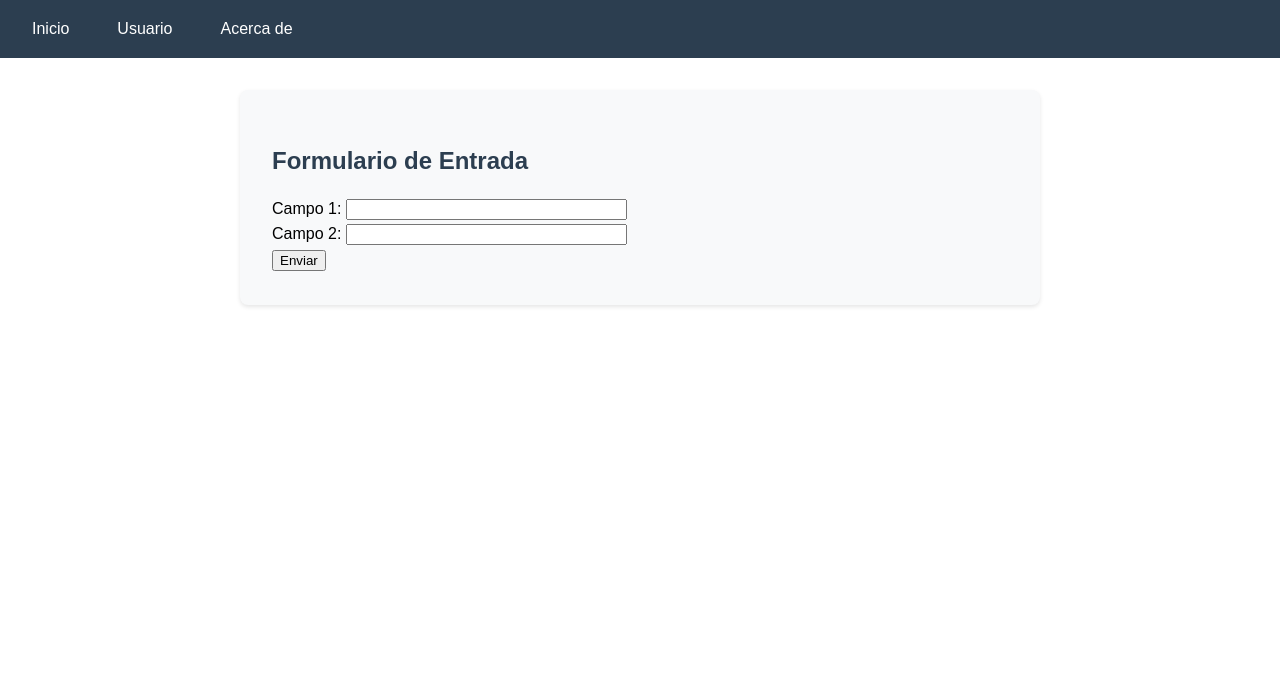
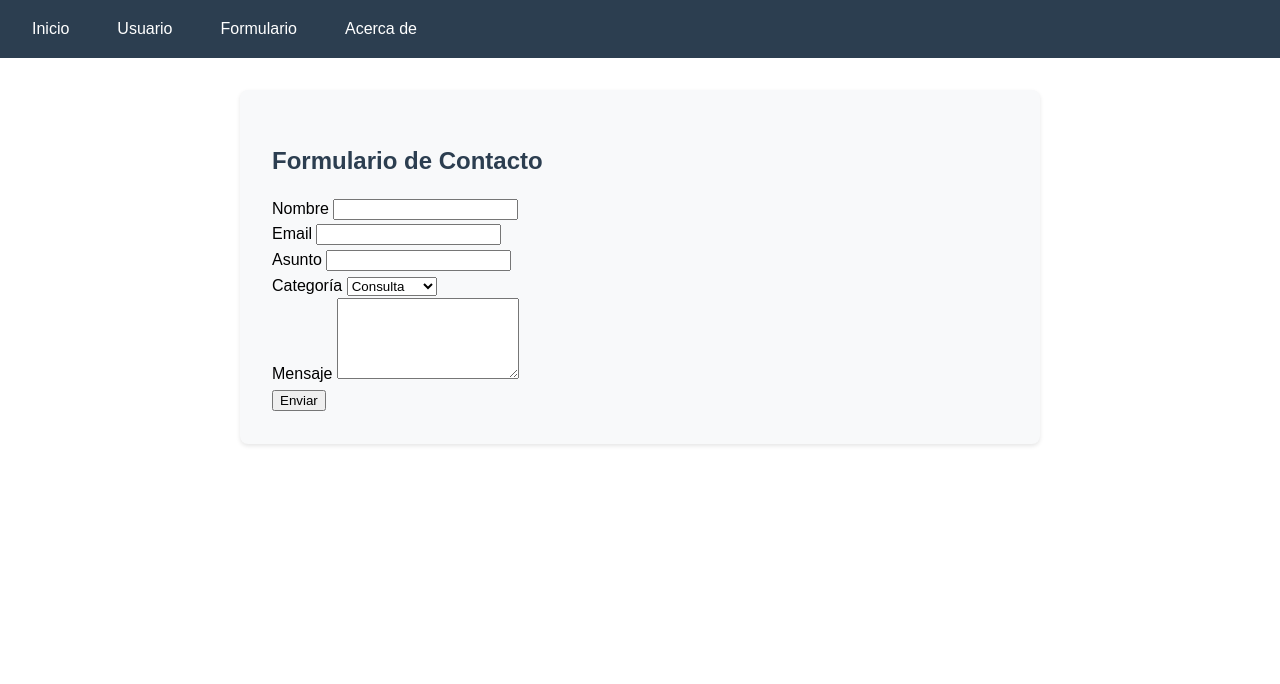
Before and after one commit to ErickRosero/proyecto_flask, a Flask app: template templates/formulario.html in a window 1280 px wide. Shown: the top 684 px of the page. Run offline with Flask 3, Linux system fonts and the light colour scheme; the template is opened without the code that fills it: values that come from a table or form of the project are taken from there, most other values are stand-ins (such as "Sample title", 1, 10 or a date in 2020); form fields are guessed from the names that the template uses.

Commit message:
arreglos

```diff
--- a/app.py
+++ b/app.py
@@ -1,7 +1,23 @@
-# app.py
-from flask import Flask, render_template
+from flask import Flask, render_template, redirect, url_for, flash, request
+from flask_wtf import FlaskForm
+from wtforms import StringField, TextAreaField, SubmitField, SelectField
+from wtforms.validators import DataRequired, Email, Length
 
 app = Flask(__name__)
+app.config['SECRET_KEY'] = 'clave_secreta_para_formularios'  # Necesario para CSRF protection
+
+# Definición del formulario usando WTForms
+class ContactoForm(FlaskForm):
+    nombre = StringField('Nombre', validators=[DataRequired(), Length(min=2, max=50)])
+    email = StringField('Email', validators=[DataRequired(), Email()])
+    asunto = StringField('Asunto', validators=[DataRequired()])
+    mensaje = TextAreaField('Mensaje', validators=[DataRequired(), Length(min=10)])
+    categoria = SelectField('Categoría', choices=[
+        ('consulta', 'Consulta'),
+        ('sugerencia', 'Sugerencia'),
+        ('problema', 'Problema')
+    ])
+    submit = SubmitField('Enviar')
 
 @app.route('/')
 def inicio():
@@ -15,5 +31,26 @@ def usuario(nombre):
 def about():
     return render_template('about.html', title='Acerca de')
 
-if __name__ == '__main__':
+@app.route('/formulario', methods=['GET', 'POST'])
+def formulario():
+    form = ContactoForm()
+
+    # Validación del formulario cuando se envía con método POST
+    if form.validate_on_submit():
+        # Procesar los datos del formulario
+        datos = {
+            'nombre': form.nombre.data,
+            'email': form.email.data,
+            'asunto': form.asunto.data,
+            'mensaje': form.mensaje.data,
+            'categoria': form.categoria.data
+        }
+
+        # Redireccionar a la página de resultados con los datos
+        return render_template('resultado.html', title='Resultado', datos=datos)
+
+    # Si es GET o si el formulario no es válido, mostrar la página del formulario
+    return render_template('formulario.html', title='Formulario', form=form)
+
+if __name__ == '_main_':
     app.run(debug=True)
--- a/templates/base.html
+++ b/templates/base.html
@@ -12,16 +12,15 @@
             <ul>
                 <li><a href="{{ url_for('inicio') }}">Inicio</a></li>
                 <li><a href="{{ url_for('usuario', nombre='invitado') }}">Usuario</a></li>
+                <li><a href="{{ url_for('formulario') }}">Formulario</a></li>
                 <li><a href="{{ url_for('about') }}">Acerca de</a></li>
             </ul>
         </nav>
     </header>
-
     <main>
         {% block content %}
         {% endblock %}
     </main>
-
     <footer>
         <p>&copy; 2025 Mi Primera App Flask</p>
     </footer>
--- a/templates/formulario.html
+++ b/templates/formulario.html
@@ -1,41 +1,74 @@
 {% extends "base.html" %}
+{% block title %}{{ title }}{% endblock %}
+{% block content %}
+<section class="form-container">
+    <h1>Formulario de Contacto</h1>
 
-{% block title %}Formulario - Mi App Flask{% endblock %}
+    <form method="POST" action="{{ url_for('formulario') }}">
+        {{ form.csrf_token }}
 
-{% block content %}
-<section class="formulario">
-    <h1>Formulario de Entrada</h1>
-
-    <!-- Mostrar errores de validación del formulario -->
-    <form method="POST">
-        {{ form.hidden_tag() }}
-
-        <div>
-            <label for="campo1">Campo 1:</label>
-            {{ form.campo1(size=32) }}
-            {% if form.campo1.errors %}
-                <ul>
-                    {% for error in form.campo1.errors %}
-                        <li>{{ error }}</li>
+        <div class="form-group">
+            {{ form.nombre.label(class="form-label") }}
+            {{ form.nombre(class="form-control") }}
+            {% if form.nombre.errors %}
+                <div class="errors">
+                    {% for error in form.nombre.errors %}
+                        <span>{{ error }}</span>
                     {% endfor %}
-                </ul>
+                </div>
             {% endif %}
         </div>
 
-        <div>
-            <label for="campo2">Campo 2:</label>
-            {{ form.campo2(size=32) }}
-            {% if form.campo2.errors %}
-                <ul>
-                    {% for error in form.campo2.errors %}
-                        <li>{{ error }}</li>
+        <div class="form-group">
+            {{ form.email.label(class="form-label") }}
+            {{ form.email(class="form-control") }}
+            {% if form.email.errors %}
+                <div class="errors">
+                    {% for error in form.email.errors %}
+                        <span>{{ error }}</span>
                     {% endfor %}
-                </ul>
+                </div>
             {% endif %}
         </div>
 
-        <div>
-            <button type="submit">Enviar</button>
+        <div class="form-group">
+            {{ form.asunto.label(class="form-label") }}
+            {{ form.asunto(class="form-control") }}
+            {% if form.asunto.errors %}
+                <div class="errors">
+                    {% for error in form.asunto.errors %}
+                        <span>{{ error }}</span>
+                    {% endfor %}
+                </div>
+            {% endif %}
+        </div>
+
+        <div class="form-group">
+            {{ form.categoria.label(class="form-label") }}
+            {{ form.categoria(class="form-control") }}
+            {% if form.categoria.errors %}
+                <div class="errors">
+                    {% for error in form.categoria.errors %}
+                        <span>{{ error }}</span>
+                    {% endfor %}
+                </div>
+            {% endif %}
+        </div>
+
+        <div class="form-group">
+            {{ form.mensaje.label(class="form-label") }}
+            {{ form.mensaje(class="form-control", rows=5) }}
+            {% if form.mensaje.errors %}
+                <div class="errors">
+                    {% for error in form.mensaje.errors %}
+                        <span>{{ error }}</span>
+                    {% endfor %}
+                </div>
+            {% endif %}
+        </div>
+
+        <div class="form-group submit-group">
+            {{ form.submit(class="btn-submit") }}
         </div>
     </form>
 </section>
```
Also changed, not shown: templates/resultado.html (+39 -6 lines).
